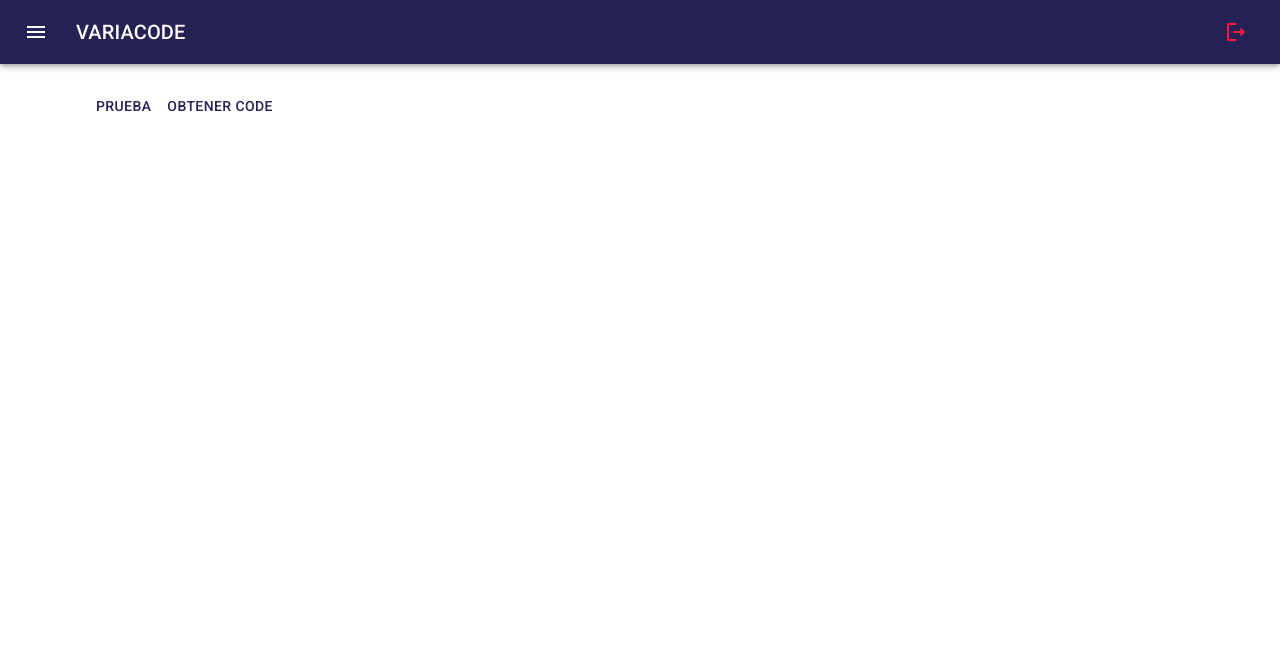
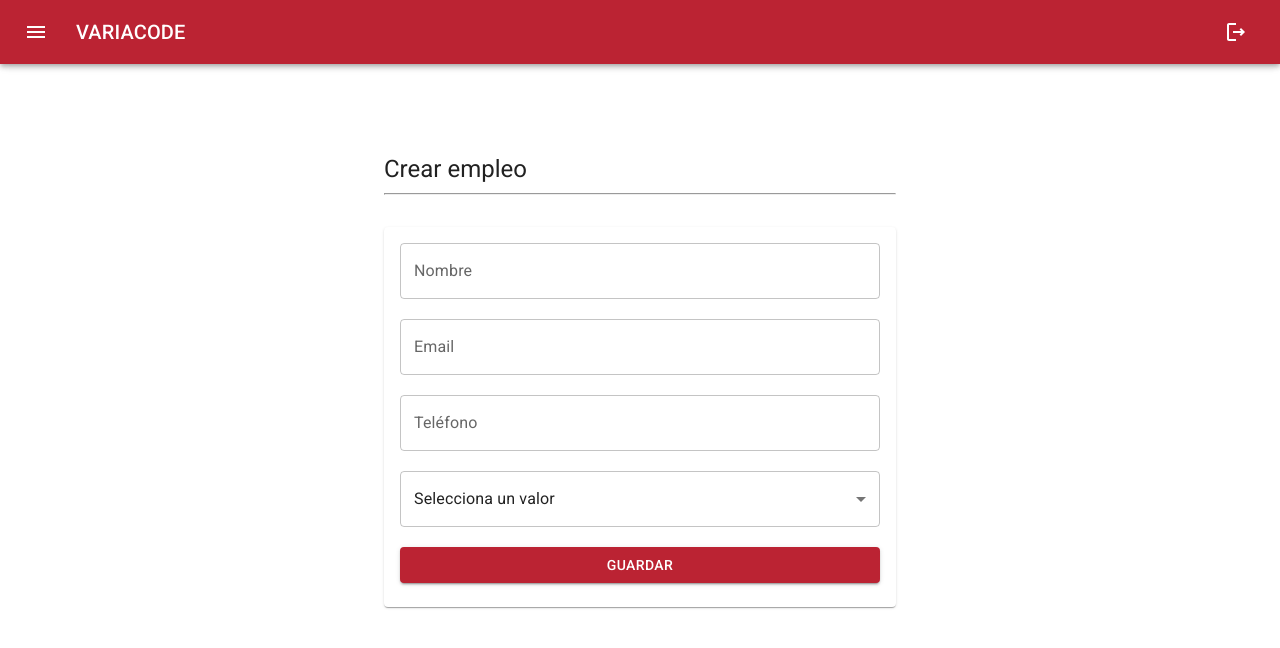
Before and after one commit to aramirezm89/job-posting, a React (Create React App) app: page /createJob in a window 1280 px wide. Before the commit this address led to /. Shown: the top 648 px of the page. Built offline with nearby package versions, Linux system fonts and the light colour scheme.

Commit message:
createJobInit

```diff
--- a/package.json
+++ b/package.json
@@ -16,6 +16,7 @@
     "react-dom": "^18.2.0",
     "react-router-dom": "^6.4.3",
     "react-scripts": "5.0.1",
+    "sweetalert2": "^11.6.16",
     "web-vitals": "^2.1.4",
     "yup": "^0.32.11"
   },
--- a/src/jobposting/components/NavBar.jsx
+++ b/src/jobposting/components/NavBar.jsx
@@ -1,6 +1,5 @@
 import { LogoutOutlined, MenuOutlined } from "@mui/icons-material";
 import { AppBar, IconButton, Toolbar, Typography } from "@mui/material";
-import { handleBreakpoints } from "@mui/system";
 import { useMemo } from "react";
 
 
@@ -29,7 +28,7 @@ export const NavBar = ({ drawerWith = 240, handdleDrawer }) => {
         <Typography variant="h6" component="div" sx={{ flexGrow: 1 }}>
           VARIACODE
         </Typography>
-        <IconButton color="error">
+        <IconButton style={{color:'white'}}>
           <LogoutOutlined />
         </IconButton>
       </Toolbar>
--- a/src/jobposting/components/SideBar.jsx
+++ b/src/jobposting/components/SideBar.jsx
@@ -1,12 +1,10 @@
-import { MenuOutlined } from "@mui/icons-material";
 import ChevronLeftIcon from "@mui/icons-material/ChevronLeft";
 import {
-    Box,
-    Divider,
-    Drawer,
-    IconButton,
-    List, Toolbar,
-    Typography
+  Box,
+  Divider,
+  Drawer,
+  IconButton, Toolbar,
+  Typography
 } from "@mui/material";
 import { SideBarMenuItems } from "./SideBarMenuItems";
 
--- a/src/jobposting/layout/JobPostingLayout.jsx
+++ b/src/jobposting/layout/JobPostingLayout.jsx
@@ -26,7 +26,7 @@ export const JobPostingLayout = ({children}) => {
         openDrawer={open}
         handdleDrawer={handdleDrawer}
       />
-      <Box component="main" sx={{ flexGrow: 1, p: 1, m:10 }}>
+      <Box component="main" sx={{ flexGrow: 1, p: 1, mt:10,ml:5,mr:5,width:'100vw',height:'75vh',display:"flex",justifyContent:"center",alignContent:"center" }}>
         {children}
       </Box>
     </Box>
--- /dev/null
+++ b/src/jobposting/pages/CreateJob.jsx
@@ -0,0 +1,142 @@
+import { Button, Card, CardContent, Grid, MenuItem, Select, TextField, Typography } from "@mui/material";
+import { useFormik } from "formik";
+import { JobPostingLayout } from "../layout/JobPostingLayout"
+
+import * as yup from "yup";
+import Swal from "sweetalert2";
+import jobPostingAPi from "../../api/jobPostingApi";
+import { Box } from "@mui/system";
+const validationSchema = yup.object({
+  name: yup
+    .string("Ingresa tu nombre completo")
+    .required("Campo requerido")
+    .max(100, "Máximo 50 caracteres"),
+  email: yup
+    .string()
+    .email("Ingresa un email valido")
+    .required("El email es requerido")
+    .max(50, "Máxim0 50 caracteres"),
+  phone: yup
+    .string("Ingresa tú numero de telefonico")
+    .required("Campo requerido")
+    .matches(/^\+5[0-9]\d{9}$/, "Número telefonico no valido")
+
+});
+
+export const CreateJob = () => {
+
+    const onSubmitForm = async (values, actions) => {
+
+    console.log(values)
+      actions.resetForm();
+    };
+
+    const formik = useFormik({
+      initialValues: {
+        name: "",
+        email: "",
+        phone: "",
+       age:0
+      },
+      validationSchema: validationSchema,
+      onSubmit: onSubmitForm,
+    });
+
+    const {
+      values,
+      errors,
+      handleChange,
+      handleSubmit,
+      touched,
+      isSubmitting,
+    } = formik;
+
+  return (
+    <JobPostingLayout>
+      <Grid
+        container
+        sx={{ width: { xs: "300px", md: "850px" } }}
+        display="grid"
+        justifyContent="center"
+        alignContent="center"
+      >
+        <Grid item sx={{ mb: 3 }}>
+          <Typography variant="h5">Crear empleo</Typography>
+          <hr />
+        </Grid>
+
+        <Card sx={{ width: { xs: "300px", md: "40vw" } }}>
+          <CardContent>
+            <Grid item>
+              <form
+                onSubmit={handleSubmit}
+                encType="multipart/form-data"
+                style={{ width: "100%", display: "grid", gap: 20 }}
+              >
+                <TextField
+                  fullWidth
+                  id="name"
+                  name="name"
+                  label="Nombre"
+                  placeholder="Ej: Daniel Araya Norambuena"
+                  value={values.name}
+                  onChange={handleChange}
+                  error={touched.name && Boolean(errors.name)}
+                  helperText={touched.name && errors.name}
+                />
+
+                <TextField
+                  fullWidth
+                  id="email"
+                  name="email"
+                  label="Email"
+                  placeholder="Ej: abcd@gmail.com"
+                  value={values.email}
+                  onChange={handleChange}
+                  error={touched.email && Boolean(errors.email)}
+                  helperText={touched.email && errors.email}
+                />
+
+                <TextField
+                  fullWidth
+                  id="phone"
+                  name="phone"
+                  label="Teléfono"
+                  placeholder="Ej:+56912345678"
+                  value={values.phone}
+                  onChange={handleChange}
+                  error={touched.phone && Boolean(errors.phone)}
+                  helperText={touched.phone && errors.phone}
+                />
+
+                <Select
+                  labelId="demo-simple-select-label"
+                  name="age"
+                  id="demo-simple-select"
+                  value={values.age}
+                  label="Age"
+                  onChange={handleChange}
+                >
+                  <MenuItem value={0} >Selecciona un valor</MenuItem>
+                  <MenuItem value={10}>Ten</MenuItem>
+                  <MenuItem value={20}>Twenty</MenuItem>
+                  <MenuItem value={30}>Thirty</MenuItem>
+                </Select>
+
+                <Button
+                  color="primary"
+                  variant="contained"
+                  fullWidth
+                  type="submit"
+                  disabled={isSubmitting}
+                >
+                  Guardar
+                </Button>
+              </form>
+            </Grid>
+          </CardContent>
+        </Card>
+      </Grid>
+    </JobPostingLayout>
+  );
+}
--- a/src/jobposting/pages/JobAplicant.jsx
+++ b/src/jobposting/pages/JobAplicant.jsx
@@ -1,88 +1,101 @@
 /* eslint-disable no-useless-escape */
-import { Button, Grid, TextField, Typography } from "@mui/material";
+import { Button, Card, CardContent, Grid, TextField, Typography } from "@mui/material";
 import { Box } from "@mui/system";
 import { useFormik } from "formik";
 import React from "react";
 import * as yup from "yup";
 import { JobPostingLayout } from "../layout/JobPostingLayout";
 
-import axios from "axios"
+
+import jobPostingAPi from "../../api/jobPostingApi";
+import Swal from "sweetalert2";
+
 const validationSchema = yup.object({
   name: yup
     .string("Ingresa tu nombre completo")
-    .required("El nombre es requerido"),
+    .required("Campo requerido")
+    .max(100, "Máximo 50 caracteres"),
   email: yup
-    .string("Ingresa tu nombre completo")
+    .string()
     .email("Ingresa un email valido")
-    .required("El nombre es requerido"),
+    .required("El email es requerido")
+    .max(50, "Máxim0 50 caracteres"),
   phone: yup
     .string("Ingresa tú numero de telefonico")
-    .required("El teléfono es requerido")
-    .matches(
-      /^[\(]?[\+]?(\d{2}|\d{3})[\)]?[\s]?((\d{6}|\d{8})|(\d{3}[\*\.\-\s]){2}\d{3}|(\d{2}[\*\.\-\s]){3}\d{2}|(\d{4}[\*\.\-\s]){1}\d{4})|\d{8}|\d{10}|\d{12}$/
-    ,"error"),
-  lastLaboralExperience: yup.string("Inresa tú ultima experiencia laboral").required("La última experiencia laboral es requerida"),
-  curriculum:yup.mixed().required('Curriculum requerido')
+    .required("Campo requerido")
+    .matches(/^\+5[0-9]\d{9}$/, "Número telefonico no valido"),
+  lastLaboralExperience: yup
+    .string("Inresa tú ultima experiencia laboral")
+    .max(300, "Máximo 300 caracteres")
+    .required("Campo requerido"),
+  curriculum: yup.mixed().required("Campo requerido"),
 });
+
 export const JobAplicant = () => {
 
+  const onSubmitForm = async (values, actions) => {
+    if(values){
+      Swal.fire('succes','dsfasdf',"success")
+    }
+    const formData = new FormData();
+    const { name, email, phone, lastLaboralExperience, curriculum } = values;
+    formData.append("name", name);
+    formData.append("email", email);
+    formData.append("phone", phone);
+    formData.append("lastLaboralExperience", lastLaboralExperience);
+    formData.append("curriculum", curriculum);
 
 
-    const onSubmitForm = async (values,actions) =>{
-
-        const formData = new FormData();
-        const { name, email, phone, lastLaboralExperience ,curriculum} = values;
-        formData.append('name',name)
-        formData.append('email',email)
-        formData.append('phone',phone)
-        formData.append("lastLaboralExperience", lastLaboralExperience);
-        formData.append('curriculum',curriculum)
-
-        const res = await axios.post("http://localhost:4000/api/auth/prueba",formData);
-
-
-        console.log(res)
-        actions.resetForm();
+    try {
+       const res = await jobPostingAPi.post("/applicant",formData);
+          console.log(res);
+    } catch (error) {
+       const msg = error.response.data.errors[0].msg;
+       Swal.fire('Error',msg,"error")
     }
 
+    actions.resetForm();
+  };
 
   const formik = useFormik({
+    initialValues: {
+      name: "",
+      email: "",
+      phone: "",
+      lastLaboralExperience: "",
+      curriculum: null,
+    },
+    validationSchema: validationSchema,
+    onSubmit: onSubmitForm,
+  });
 
-        initialValues:{
-            name:'',
-            email:'',
-            phone:'',
-            lastLaboralExperience:'',
-            curriculum : null
-        },
-        validationSchema:validationSchema,
-        onSubmit:onSubmitForm
-
-    })
-
-    const {values,errors,handleChange,handleSubmit,touched,isSubmitting,setFieldValue} = formik;
+  const {
+    values,
+    errors,
+    handleChange,
+    handleSubmit,
+    touched,
+    isSubmitting,
+    setFieldValue,
+  } = formik;
 
   const handleFileInput = (event) => {
-        const {target} = event;
+    const { target } = event;
 
     if (target.files[0].type !== "application/pdf") {
       //TODO:Mandar alerta
-          return
+      return;
     }
 
     handleChange(event);
-        setFieldValue('curriculum',target.files[0])
-
-
-
-
+    setFieldValue("curriculum", target.files[0]);
   };
   return (
     <>
       <JobPostingLayout>
         <Grid
           container
-          sx={{ minHeight: "75vh" }}
+          sx={{width:{xs:'300px',md:'850px'}}}
           display="grid"
           justifyContent="center"
           alignContent="center"
@@ -94,26 +107,32 @@ export const JobAplicant = () => {
             <hr />
           </Grid>
 
+          <Card sx={{width:"100%"}}>
+            <CardContent>
               <Grid item>
-            <form onSubmit={handleSubmit} encType="multipart/form-data">
+                <form
+                  onSubmit={handleSubmit}
+                  encType="multipart/form-data"
+                  style={{ width:'40vw' ,display:"grid",gap:20 }}
+                >
                   <TextField
                     fullWidth
-                sx={{ mb: 2 }}
                     id="name"
                     name="name"
                     label="Nombre"
+                    placeholder="Ej: Daniel Araya Norambuena"
                     value={values.name}
                     onChange={handleChange}
                     error={touched.name && Boolean(errors.name)}
-                helperText={touched.email && errors.email}
+                    helperText={touched.name && errors.name}
                   />
 
                   <TextField
                     fullWidth
-                sx={{ mb: 2 }}
                     id="email"
                     name="email"
-                label="email"
+                    label="Email"
+                    placeholder="Ej: abcd@gmail.com"
                     value={values.email}
                     onChange={handleChange}
                     error={touched.email && Boolean(errors.email)}
@@ -122,10 +141,11 @@ export const JobAplicant = () => {
 
                   <TextField
                     fullWidth
-                sx={{ mb: 2 }}
+
                     id="phone"
                     name="phone"
                     label="Teléfono"
+                    placeholder="Ej:+56912345678"
                     value={values.phone}
                     onChange={handleChange}
                     error={touched.phone && Boolean(errors.phone)}
@@ -134,19 +154,23 @@ export const JobAplicant = () => {
 
                   <TextField
                     fullWidth
-                sx={{ mb: 2 }}
+                    multiline
+
                     id="lastLaboralExperience"
                     name="lastLaboralExperience"
                     label="Última experiencia laboral"
                     value={values.lastLaboralExperience}
                     onChange={handleChange}
-                error={touched.phone && Boolean(errors.lastLaboralExperience)}
+                    error={
+                      touched.phone && Boolean(errors.lastLaboralExperience)
+                    }
                     helperText={
-                  touched.lastLaboralExperience && errors.lastLaboralExperience
+                      touched.lastLaboralExperience &&
+                      errors.lastLaboralExperience
                     }
                   />
 
-              <Grid item sx={{ mb: 2 }}>
+                  <Grid item >
                     <input
                       id="curriculum"
                       name="curriculum"
@@ -181,6 +205,8 @@ export const JobAplicant = () => {
                   </Button>
                 </form>
               </Grid>
+            </CardContent>
+          </Card>
         </Grid>
       </JobPostingLayout>
     </>
--- a/src/jobposting/routes/JobPostingRoutes.jsx
+++ b/src/jobposting/routes/JobPostingRoutes.jsx
@@ -1,14 +1,17 @@
 import React from 'react'
 import { Navigate, Route, Routes } from 'react-router-dom'
 import { JobPostingPage } from '../pages'
+import { CreateJob } from '../pages/CreateJob'
 import { JobAplicant } from '../pages/JobAplicant'
 import { LinkedinPage } from '../pages/LinkedinPage'
 
 export const JobPostingRoutes = () => {
+
   return (
    <Routes>
        <Route path='/' element={<JobPostingPage/>} />
        <Route path='/linkedin' element={<LinkedinPage/>} />
+       <Route path='/createJob' element={<CreateJob/>} />
        <Route path='/jobAplicant' element={<JobAplicant/>} />
        <Route path='/*' element={<Navigate to="/"/>} />
    </Routes>
--- a/src/theme/purpleTheme.js
+++ b/src/theme/purpleTheme.js
@@ -1,15 +1,15 @@
 import { createTheme } from "@mui/material";
 import {red} from '@mui/material/colors'
 export const purpleTheme = createTheme({
-    palette:{
-        primary:{
-            main:'#262254'
-        },
-        secondary:{
-            main:'#543884'
-        },
-        error:{
-            main: red.A400
-        }
-    }
-})
+  palette: {
+    primary: {
+      main: "#BB2333",
+    },
+    secondary: {
+      main: "#543884",
+    },
+    error: {
+      main: red.A400,
+    },
+  },
+});
```
Also changed, not shown: 1 other file (tests, documents, lock files or other folders). Lines whose indentation alone changed are shown as unchanged.
